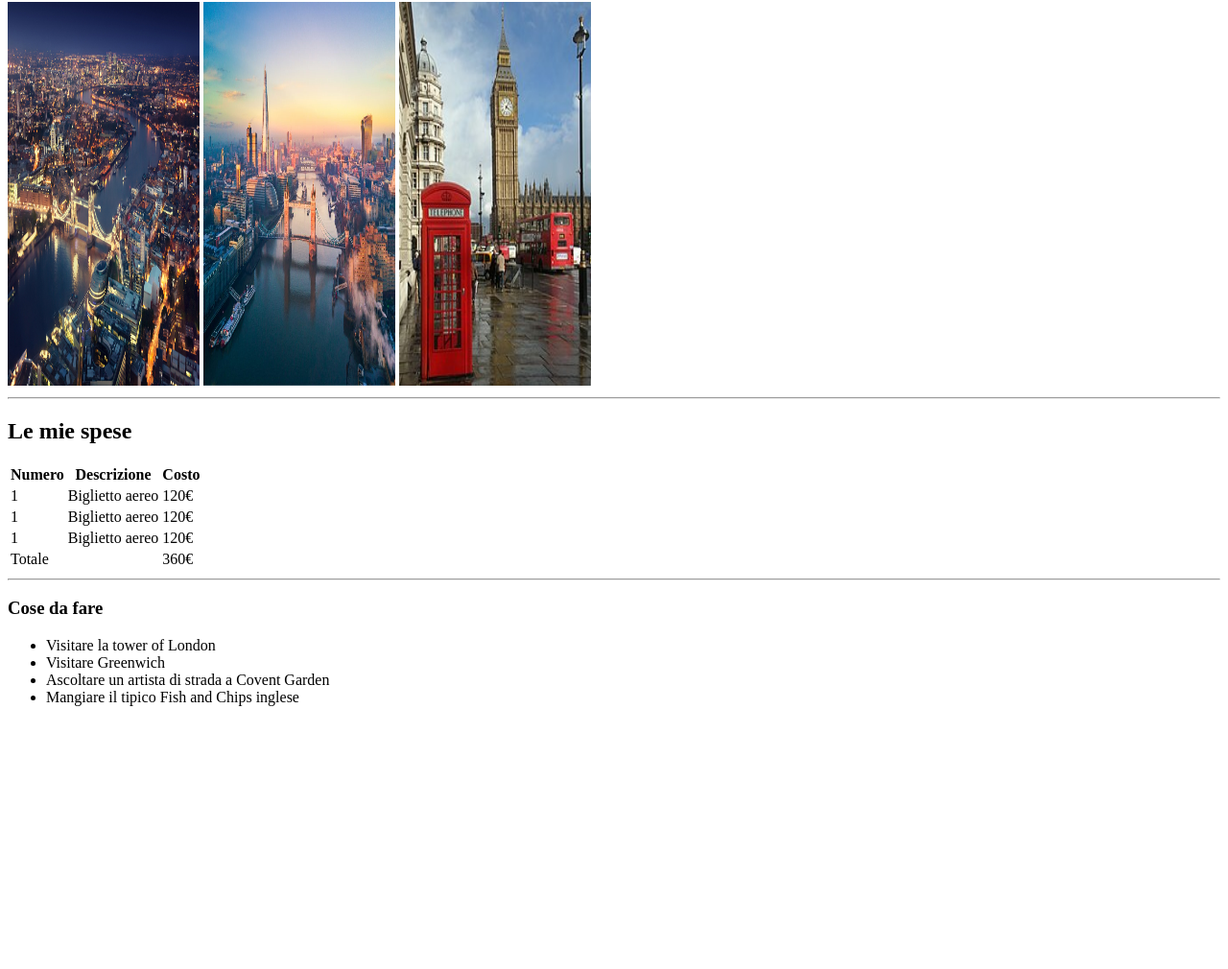
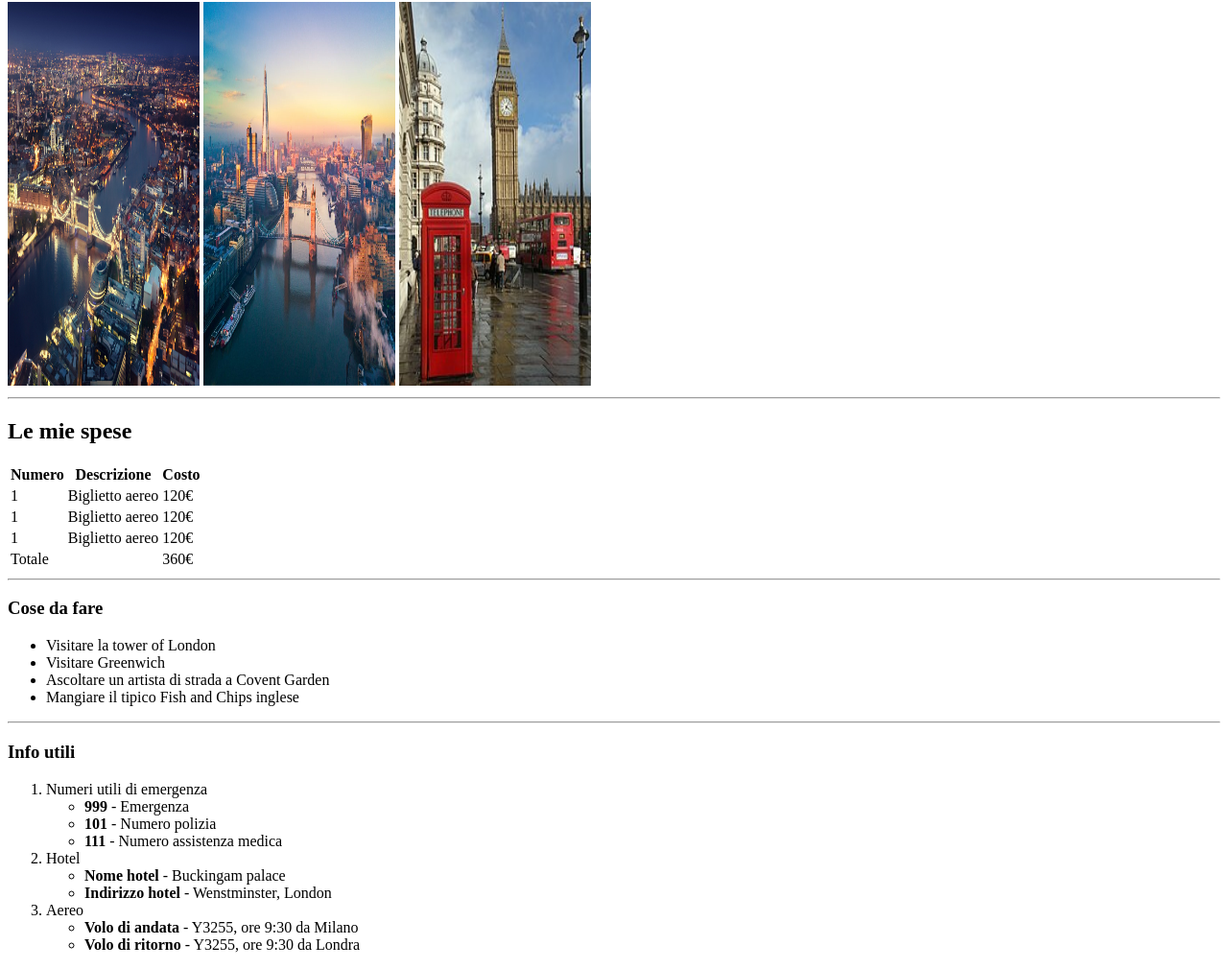
Before and after one commit to luciapap/sito_lezione3, a plain HTML site: page index.html in a window 1280 px wide. Shown: the part 78-1088 px from the top of the page at 96% size. Before the commit the page ends 830 px from the top, so only its background shows below. Drawn offline with Linux system fonts and the light colour scheme.

Commit message:
insert ul

```diff
--- a/index.html
+++ b/index.html
@@ -64,6 +64,47 @@
                     Mangiare il tipico Fish and Chips inglese
                 </li>
             </ul>
+        <hr>
+        <h3>Info utili</h3>
+        <ol>
+            <li>
+                Numeri utili di emergenza
+                    <ul>
+                        <li>
+                            <strong>999</strong> - Emergenza
+                        </li>
+                        <li>
+                            <strong>101</strong> - Numero polizia
+                        </li>
+                        <li>
+                            <strong>111</strong> - Numero assistenza medica
+                        </li>
+                    </ul>
+            </li>
+            <li>
+                Hotel
+                    <ul>
+                        <li>
+                            <strong>Nome hotel</strong> - Buckingam palace
+                        </li>
+                        <li>
+                            <strong>Indirizzo hotel</strong> - Wenstminster, London
+                        </li>
+                    </ul>
+            </li>
+            <li>
+                Aereo
+                    <ul>
+                        <li>
+                            <strong>Volo di andata</strong> - Y3255, ore 9:30 da Milano
+                        </li>
+                        <li>
+                            <strong>Volo di ritorno</strong> - Y3255, ore 9:30 da Londra
+                        </li>
+
+                    </ul>
+            </li>
+        </ol>
     </main>
 
 
```
